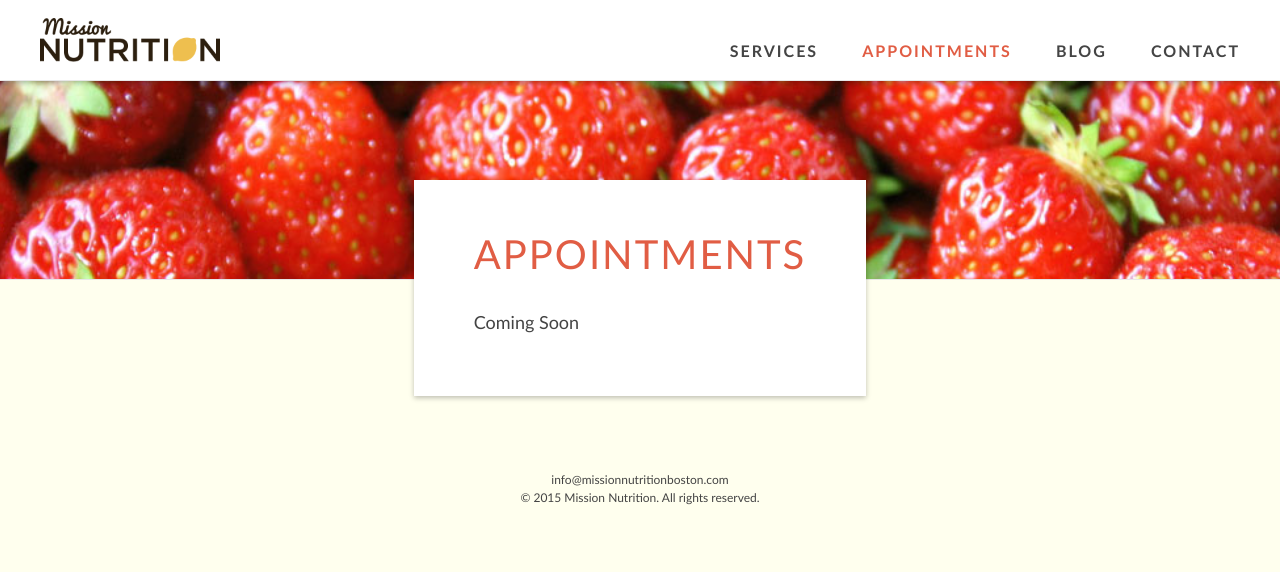
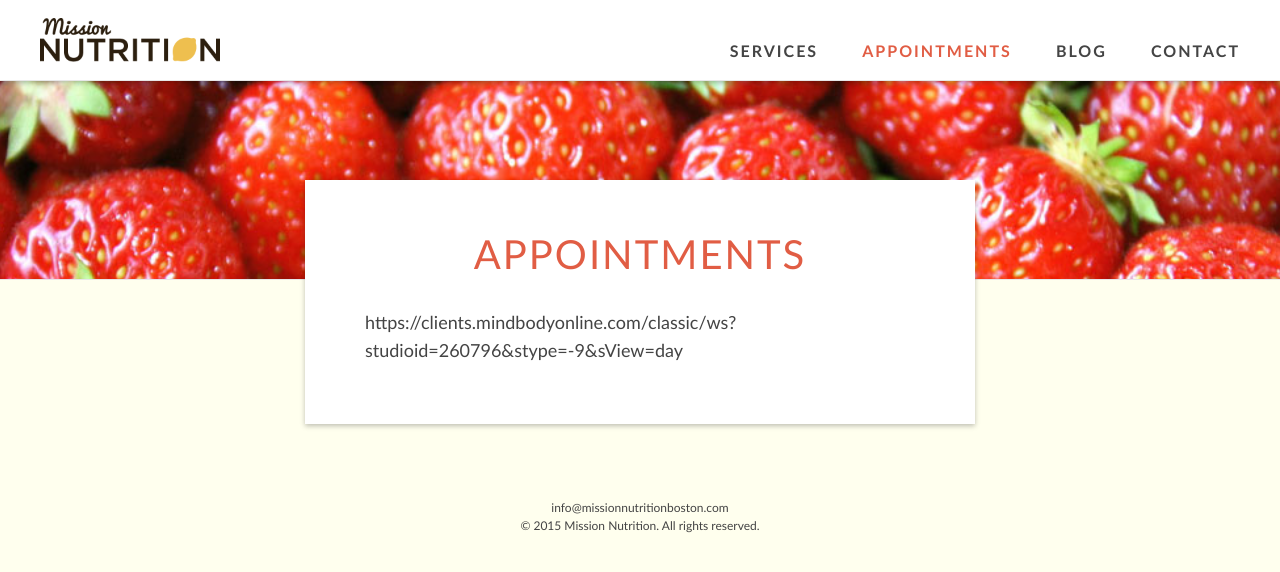
Before and after one commit to davelandry/missionnutrition, a Jekyll site: the page built from _pages/appointments.md, in a window 1280 px wide. Shown: the top 572 px of the page. Built offline with Jekyll 4.4.1, drawn with Linux system fonts in a browser that asks for light colours.

Commit message:
Update appointments.md

```diff
--- a/_pages/appointments.md
+++ b/_pages/appointments.md
@@ -4,4 +4,4 @@ header: Appointments
 image: strawberries
 ---
 
-Coming Soon
+https://clients.mindbodyonline.com/classic/ws?studioid=260796&stype=-9&sView=day
```
